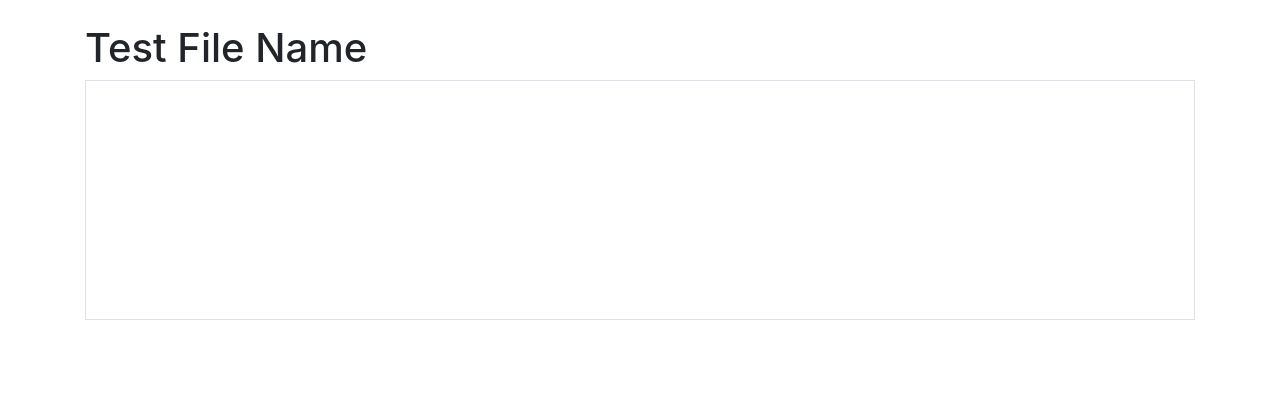
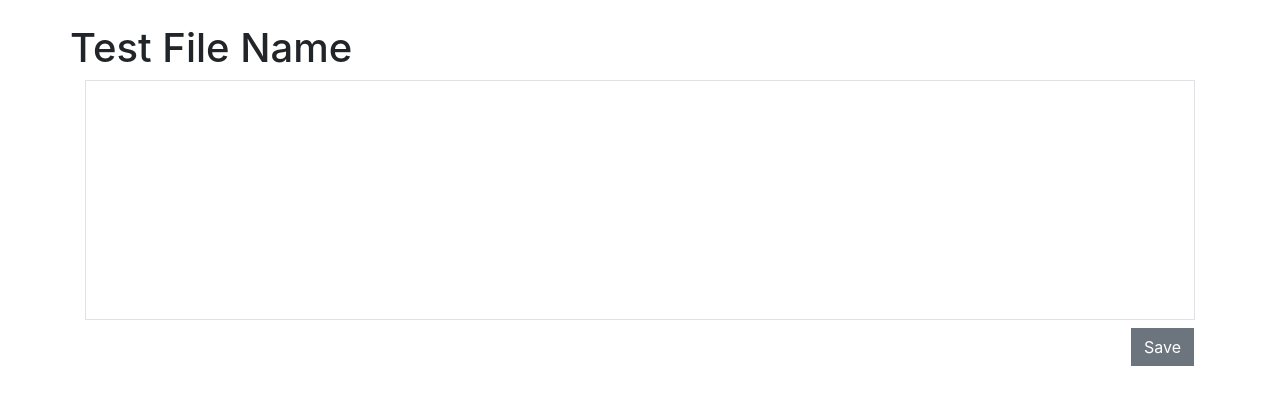
Before and after one commit to steve1998/text-editor, a React (Create React App) app: page / in a window 1280 px wide. Shown: the top 404 px of the page. Built offline with nearby package versions, Linux system fonts and the light colour scheme.

Commit message:
Improve Styling Consistencies

```diff
--- a/src/client/views/Edit.js
+++ b/src/client/views/Edit.js
@@ -1,7 +1,7 @@
 import React, { useState, useEffect } from 'react'
 import { Editor, EditorState } from 'draft-js'
 
-import { Input, Button } from 'reactstrap'
+import { Input, Row } from 'reactstrap'
 import '../styles/Edit.scss'
 
 const Edit = () => {
--- a/src/client/views/Home.js
+++ b/src/client/views/Home.js
@@ -2,7 +2,7 @@ import React from 'react';
 
 import Edit from './Edit'
 
-import { Container } from 'reactstrap'
+import { Container, Button, Row } from 'reactstrap'
 
 let testFileName = "Test File Name"
 
@@ -10,8 +10,13 @@ const Home = () => {
     return(
         <div>
             <Container className="py-4">
-                <h1>{testFileName}</h1>
+                <Row>
+                    <h1>{testFileName}</h1>
+                </Row>
                 <Edit />
+                <Row className ="pt-2 justify-content-end pr-3">
+                    <Button className="rounded-0">Save</Button>
+                </Row>
             </Container>
         </div>
     )
```
